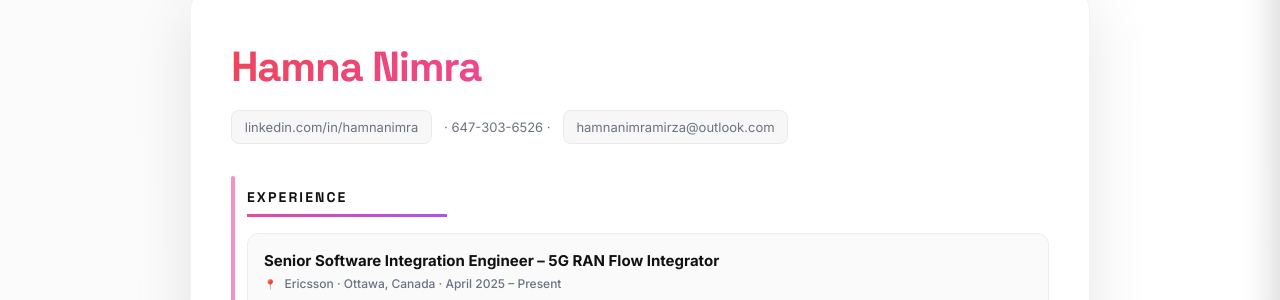
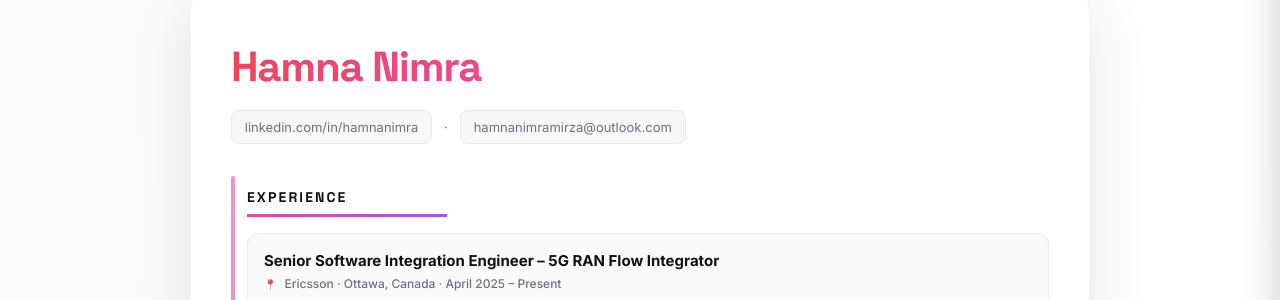
Before and after one commit to HamnaNimra/hamnanimra.github.io, a Jekyll site: the page built from resume.html, in a window 1280 px wide and 900 px high. Shown: the part 203-503 px from the top of the window. Built offline with Jekyll 4.4.1, drawn with Linux system fonts in a browser that asks for light colours; nearby versions of some CDN libraries.

Commit message:
removed phone number from contact section in resume

```diff
--- a/resume.html
+++ b/resume.html
@@ -6,7 +6,7 @@ description: Hamna Nimra — Resume
 
 <div class="resume-name">Hamna Nimra</div>
 <div class="resume-contact">
-  <a href="https://linkedin.com/in/hamnanimra" target="_blank" rel="noopener">linkedin.com/in/hamnanimra</a> · 647-303-6526 · <a href="mailto:hamnanimramirza@outlook.com">hamnanimramirza@outlook.com</a>
+  <a href="https://linkedin.com/in/hamnanimra" target="_blank" rel="noopener">linkedin.com/in/hamnanimra</a> · <a href="mailto:hamnanimramirza@outlook.com">hamnanimramirza@outlook.com</a>
 </div>
 
 <section class="resume-section" id="experience">
```
